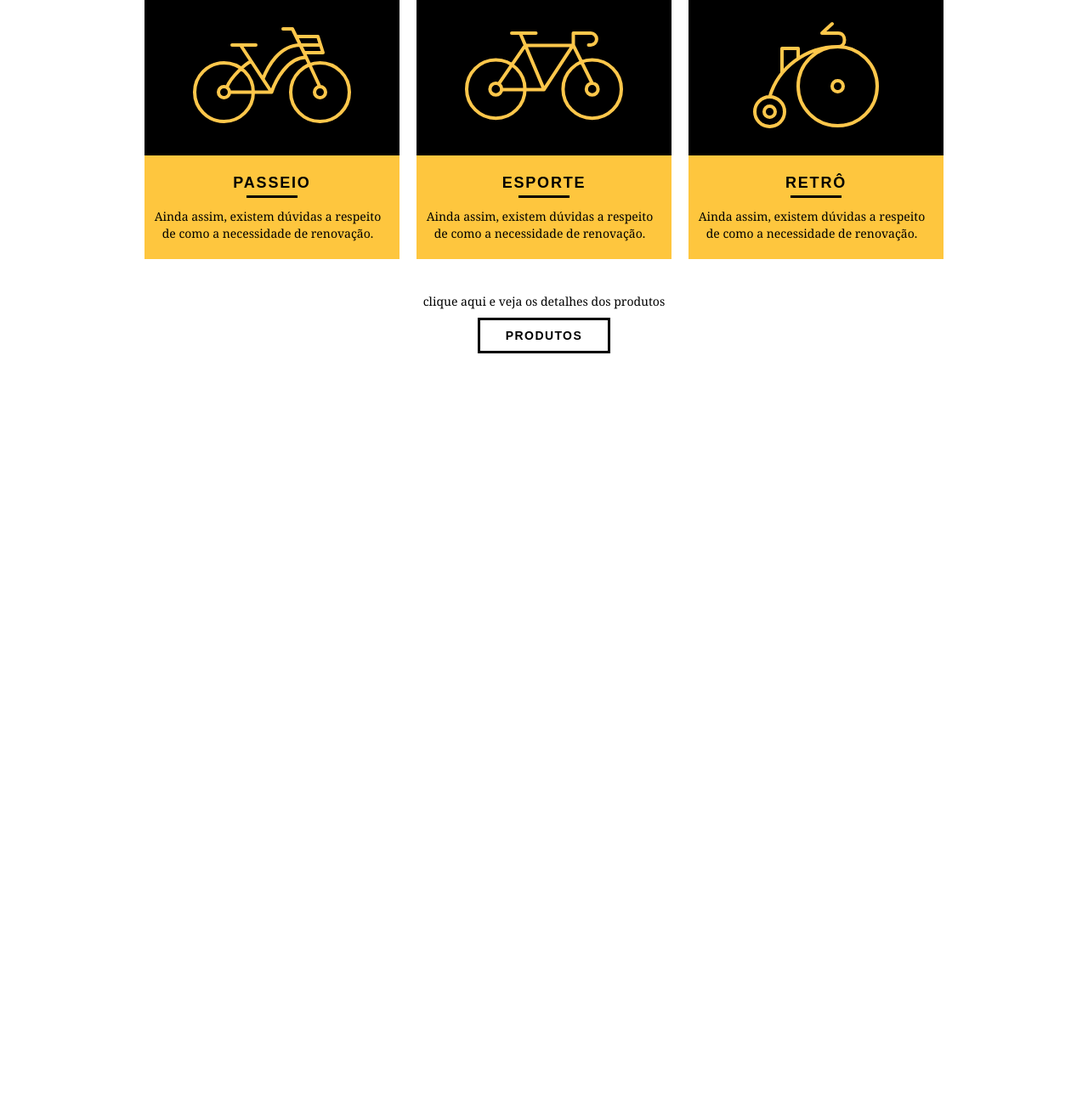
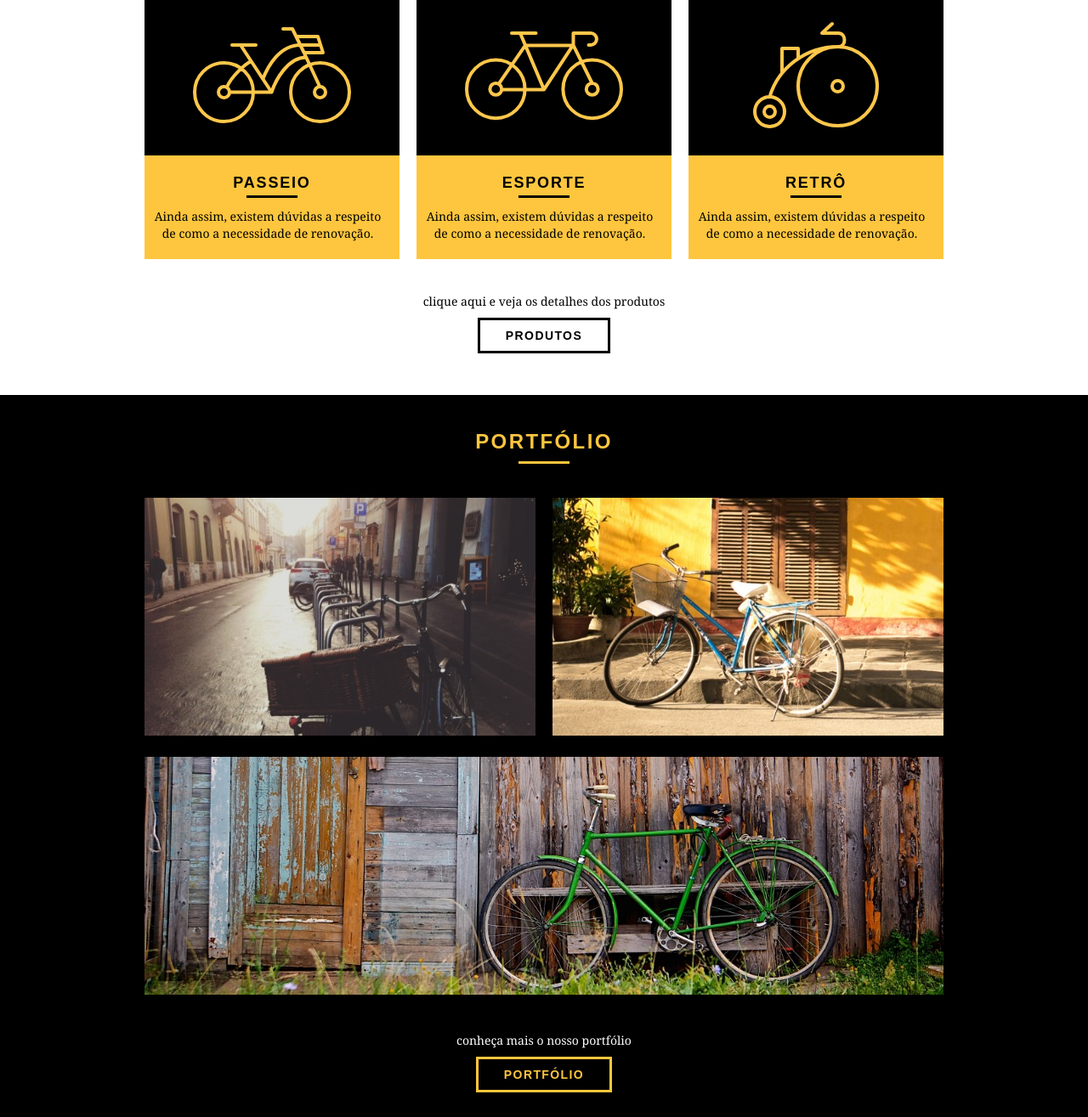
Before and after one commit to hugolima03/Bikcraft, a PHP site: page / in a window 1280 px wide. Shown: the part 618-1933 px from the top of the page at 85% size. Before the commit the page ends 1034 px from the top, so only its background shows below. Run offline with PHP 8.4, Linux system fonts and the light colour scheme.

Commit message:
Fazendo a seção de portfólio

```diff
--- a/index.html
+++ b/index.html
@@ -75,7 +75,26 @@
       <p>clique aqui e veja os detalhes dos produtos</p>
       <a href="produtos.html" class="btn btn-black">Produtos</a>
     </div>
+  </section>
 
+  <section class="portfolio">
+    <div class="container">
+      <h2 class="subtitle">Portfólio</h2>
+
+      <ul class="portfolio_list">
+        <li class="grid-8"><img src="imgs/portfolio/retro.jpg" alt="Bicicleta retrô"></li>
+        <li class="grid-8"><img src="imgs/portfolio/passeio.jpg" alt="Bicicleta retrô"></li>
+        <li class="grid-16">
+          <img src="imgs/portfolio/esporte.jpg" alt="Bicicleta retrô">
+        </li>
+      </ul>
+
+      <div class="call">
+        <p>conheça mais o nosso portfólio</p>
+        <a href="produtos.html" class="btn">Portfólio</a>
+      </div>
+
+    </div>
   </section>
 </body>
 
--- a/styles/styles.css
+++ b/styles/styles.css
@@ -179,3 +179,27 @@ p {
 .call p {
     margin-bottom: 20px;
 }
+
+/* Portfólio */
+
+.portfolio {
+    width: 100%;
+    background: #000;
+    padding: 40px;
+}
+
+.portfolio .subtitle {
+    color: #fec63e;
+}
+
+.portfolio .subtitle::after {
+    background: #fec63e;
+}
+
+.portfolio_list li:last-child {
+    margin-top: 20px;
+}
+
+.portfolio .call p {
+    color: #fff;
+}
```
